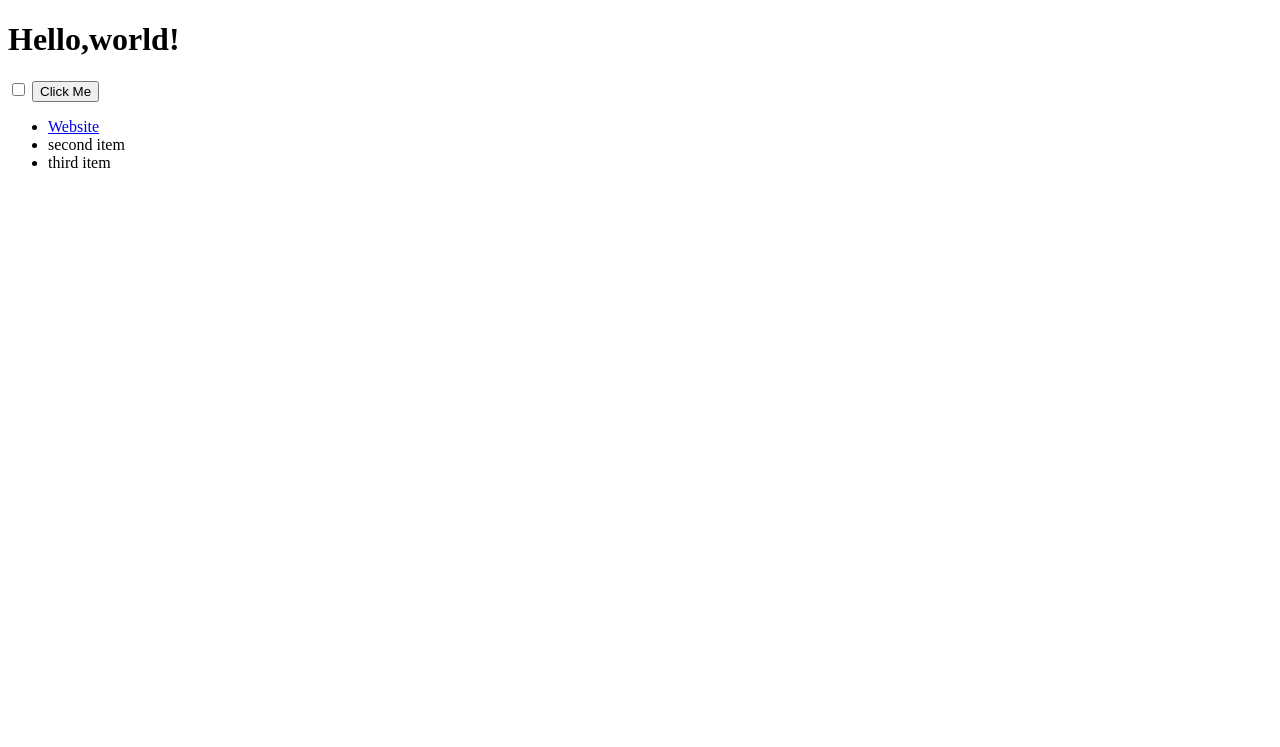
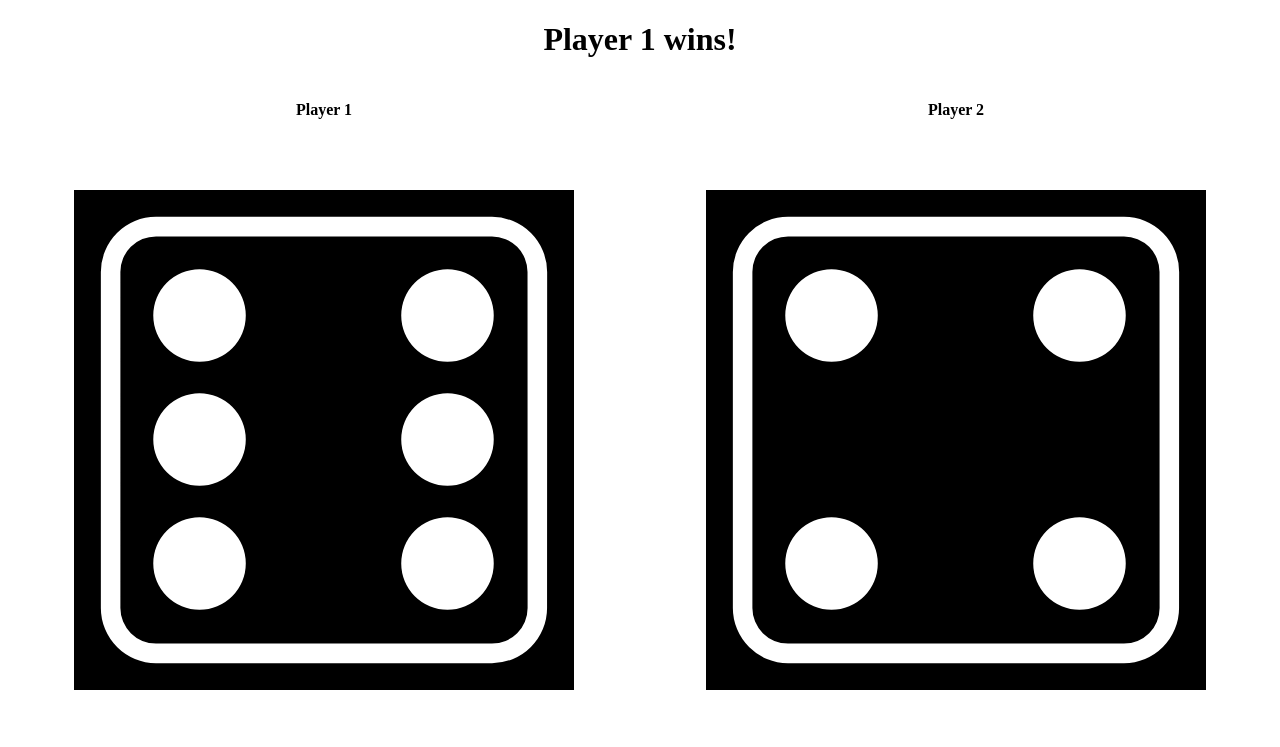
Before and after one commit to bhupalisarma/DiceGame, a plain HTML site: page index.html in a window 1280 px wide. Drawn offline with Linux system fonts and the light colour scheme.

Commit message:
Functionality added.

```diff
--- a/index.html
+++ b/index.html
@@ -7,14 +7,20 @@
 </head>
 <body>
 
-    <h1>Hello,world!</h1>
-    <input type="checkbox" id="vehicle1" name="vehicle1" value="Bike">
-    <input type="button" value="Click Me" />
-    <ul>
-        <li><a href="https://google.com">Website</a></li>
-        <li>second item</li>
-        <li>third item</li>
-    </ul>
+    <div>
+        <h1>Refresh me !!!</h1>
+    </div>
+    <div class="dice">
+        <div class="dice1">
+            <h4>Player 1</h4>
+            <img class="img1" src="/Images/dice6.svg" width="500" height="600">
+        </div>
+        <div class="dice2">
+            <h4>Player 2</h4>
+             <img class="img2" src="/Images/dice6.svg" width="500" height="600">
+        </div>
+    </div>
+
 <script src="index.js" charset="utf-8"></script>
 </body>
 </html>
--- a/index.js
+++ b/index.js
@@ -0,0 +1,29 @@
+
+// For the first die
+var randomNumber1 = Math.floor(Math.random() * 6) + 1 ;  //Gets a random number between 1 -6
+var randomDiceImage1 = "dice" + randomNumber1 + ".svg";  //dice1.svg-dice6.svg
+var randomImageSource = "/Images/" + randomDiceImage1 ;  //Images/dice1.svg=Images/dice6.svg
+var image1 = document.querySelectorAll("img")[0];        // Selects the first image
+image1.setAttribute("src", randomImageSource);          //shuffles the images
+
+
+//For the second die
+
+var randomNumber2 = Math.floor(Math.random() * 6) + 1 ;
+var randomDiceImage2 = "dice" + randomNumber2 + ".svg";
+var randomImageSource = "/Images/" + randomDiceImage2 ;
+var image2 = document.querySelectorAll("img")[1];
+image2.setAttribute("src", randomImageSource);
+
+
+//To show the result
+
+if(randomNumber1>randomNumber2){
+    document.querySelector("h1").innerHTML = "Player 1 wins!";
+}
+else if(randomNumber2>randomNumber1){
+    document.querySelector("h1").innerHTML = "Player 2 wins!";
+}
+else{
+    document.querySelector("h1").innerHTML = "Issa draw :(";
+}
--- a/styles.css
+++ b/styles.css
@@ -0,0 +1,18 @@
+h1{
+    text-align: center;
+}
+
+.dice{
+    display: flex;
+    text-align: center;
+}
+
+.dice1{
+    width : 50%;
+    text-align: center;
+}
+
+.dice2{
+    width : 50%;
+    text-align: center;
+}
```
Also changed, not shown: Images/dice1.svg (added), Images/dice2.svg (added), Images/dice3.svg (added), Images/dice4.svg (added), Images/dice5.svg (added), Images/dice6.svg (added).
